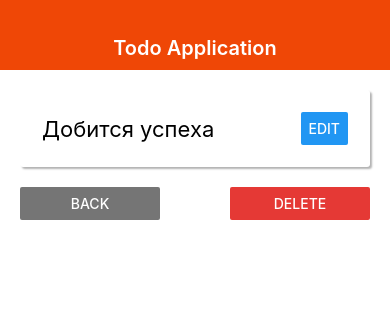
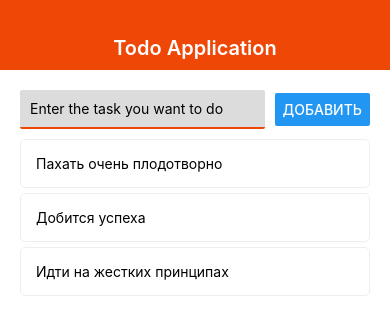
Before and after one commit to a5okol/todo-react-native, a React Native app: screen / in a window 390 px wide. Shown: the top 330 px of the page. Built offline with nearby package versions, Linux system fonts and the light colour scheme.

Commit message:
Окно Confirm. Доработка removeTodo.

```diff
--- a/App.js
+++ b/App.js
@@ -1,19 +1,18 @@
-import React, {useState} from 'react'
-import { StyleSheet, Text, View, ScrollView, FlatList } from 'react-native'
-import { Navbar } from './src/components/Navbar'
-import { MainScreen } from './src/screens/MainScreen'
-import { TodoScreen } from './src/screens/TodoScreen'
+import React, { useState } from "react";
+import { StyleSheet, Text, View, Alert } from "react-native";
+import { Navbar } from "./src/components/Navbar";
+import { MainScreen } from "./src/screens/MainScreen";
+import { TodoScreen } from "./src/screens/TodoScreen";
 
 export default function App() {
-  const [todoId, setTodoId] = useState('2')
+  const [todoId, setTodoId] = useState(null);
   const [todos, setTodos] = useState([
-    {id: '1', title: 'Пахать очень плодотворно'},
-    {id: '2', title: 'Добится успеха'},
-    {id: '3', title: 'Идти на жестких принципах'}
-  ]) // todos - state, useState - функция, которая позволяет изменить state
+    { id: "1", title: "Пахать очень плодотворно" },
+    { id: "2", title: "Добится успеха" },
+    { id: "3", title: "Идти на жестких принципах" }
+  ]); // todos - state, useState - функция, которая позволяет изменить state
 
-  const addTodo = (title) => {
-
+  const addTodo = title => {
     // const newTodo = {
     //   id: Date.now().toString(),
     //   title: title
@@ -28,18 +27,37 @@ export default function App() {
     // })
 
     // Более короткий вариант того, что выше:
-    setTodos (prev => [
+    setTodos(prev => [
       ...prev,
       {
         id: Date.now().toString(),
         title
       }
-    ])
-  }
+    ]);
+  };
 
   const removeTodo = id => {
-    setTodos (prev => prev.filter(todo => todo.id !== id))
+    const todo = todos.find(t => t.id === id);
+    Alert.alert(
+      "Delete item",
+      `Are you sure you want to delete "${todo.title}"?`,
+      [
+        {
+          text: "Cancel",
+          style: "cancel"
+        },
+        {
+          text: "Delete",
+          style: "destructive",
+          onPress: () => {
+            setTodoId(null)
+            setTodos(prev => prev.filter(todo => todo.id !== id));
           }
+        }
+      ],
+      { cancelable: false }
+    );
+  };
 
   let content = (
     <MainScreen
@@ -47,24 +65,27 @@ export default function App() {
       addTodo={addTodo}
       removeTodo={removeTodo}
       openTodo={id => {
-      setTodoId(id)
+        setTodoId(id);
       }}
       // openTodo={setTodoId} // второй вариант
-
     />
-  )
+  );
 
   if (todoId) {
-    const selectedTodo = todos.find(todo => todo.id === todoId)
-    content = <TodoScreen goBack={() => setTodoId(null)} todo={selectedTodo} />
+    const selectedTodo = todos.find(todo => todo.id === todoId);
+    content = (
+      <TodoScreen
+        goBack={() => setTodoId(null)}
+        todo={selectedTodo}
+        onRemove={removeTodo}
+      />
+    );
   }
 
   return (
-    <View style={{flex: 1}}>
-      <Navbar title='Todo Application'/>
-      <View style={styles.container}>
-        {content}
-      </View>
+    <View style={{ flex: 1 }}>
+      <Navbar title="Todo Application" />
+      <View style={styles.container}>{content}</View>
 
       {/*
 
@@ -77,29 +98,28 @@ export default function App() {
 
       */}
     </View>
-
   );
 }
 
 const styles = StyleSheet.create({
   container: {
     flex: 1, // тут мы говорим, чтобы блок занимал всю доступную ширину экрана
-    backgroundColor: 'white',
+    backgroundColor: "white",
     paddingHorizontal: 20,
-    paddingVertical: 20,
+    paddingVertical: 20
   },
   seconBlock: {
-    backgroundColor: 'yellow',
+    backgroundColor: "yellow",
     flex: 1,
-    flexDirection: 'column',
+    flexDirection: "column",
     // borderRadius: 3,
     // marginTop: 10,
     // width: 100,
     // height: 30,
-    alignItems: 'center',
-    color: '#fff',
-    justifyContent: '',
-    alignItems: 'flex-start',
-    justifyContent: 'flex-end',
-  },
+    alignItems: "center",
+    color: "#fff",
+    justifyContent: "",
+    alignItems: "flex-start",
+    justifyContent: "flex-end"
+  }
 });
--- a/src/screens/TodoScreen.js
+++ b/src/screens/TodoScreen.js
@@ -1,41 +1,45 @@
-import React from 'react'
-import { StyleSheet, View, Text, Button} from 'react-native'
-import { THEME } from '../theme'
-import { AppCard } from '../components/ui/AppCard'
+import React from "react";
+import { StyleSheet, View, Text, Button } from "react-native";
+import { THEME } from "../theme";
+import { AppCard } from "../components/ui/AppCard";
 
-export const TodoScreen = props => {
+export const TodoScreen = ({ todo, onRemove, goBack }) => {
   return (
     <View>
       <AppCard styles={styles.card}>
-            <Text style={styles.title}>{ props.todo.title }</Text>
-            <Button title='Edit' />
+        <Text style={styles.title}>{todo.title}</Text>
+        <Button title="Edit" />
       </AppCard>
       <View style={styles.buttons}>
         <View style={styles.button}>
-                <Button title='Back' color={THEME.GREY_COLOR} onPress={props.goBack} />
+          <Button title="Back" color={THEME.GREY_COLOR} onPress={goBack} />
         </View>
         <View style={styles.button}>
-                <Button title='Delete' color={THEME.DANGER_COLOR}onPress={props.goBack} />
+          <Button
+            title="Delete"
+            color={THEME.DANGER_COLOR}
+            onPress={() => onRemove(todo.id)}
+          />
         </View>
       </View>
     </View>
-    )}
+  );
+};
 
 const styles = StyleSheet.create({
   buttons: {
-        flexDirection: 'row',
-        justifyContent:  'space-between',
-        marginTop: 20,
+    flexDirection: "row",
+    justifyContent: "space-between",
+    marginTop: 20
   },
   card: {
     // marginBottom: 15,
     padding: 22
   },
   button: {
-        width: '40%'
+    width: "40%"
   },
   title: {
     fontSize: 22
   }
-
-})
+});
```
Also changed, not shown: src/components/ui/AppCard.js (+11 -15 lines). Lines whose indentation alone changed are shown as unchanged.
